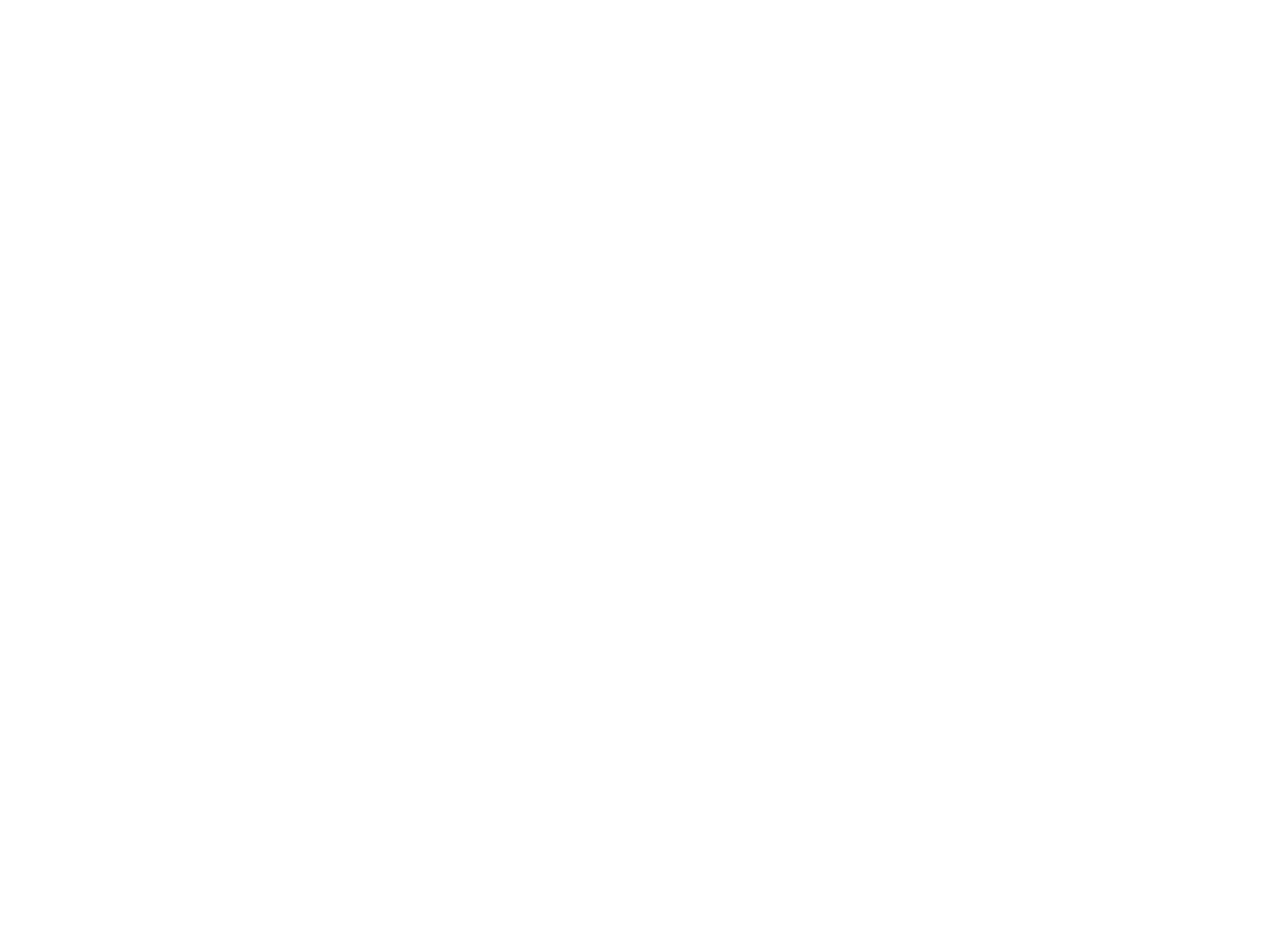
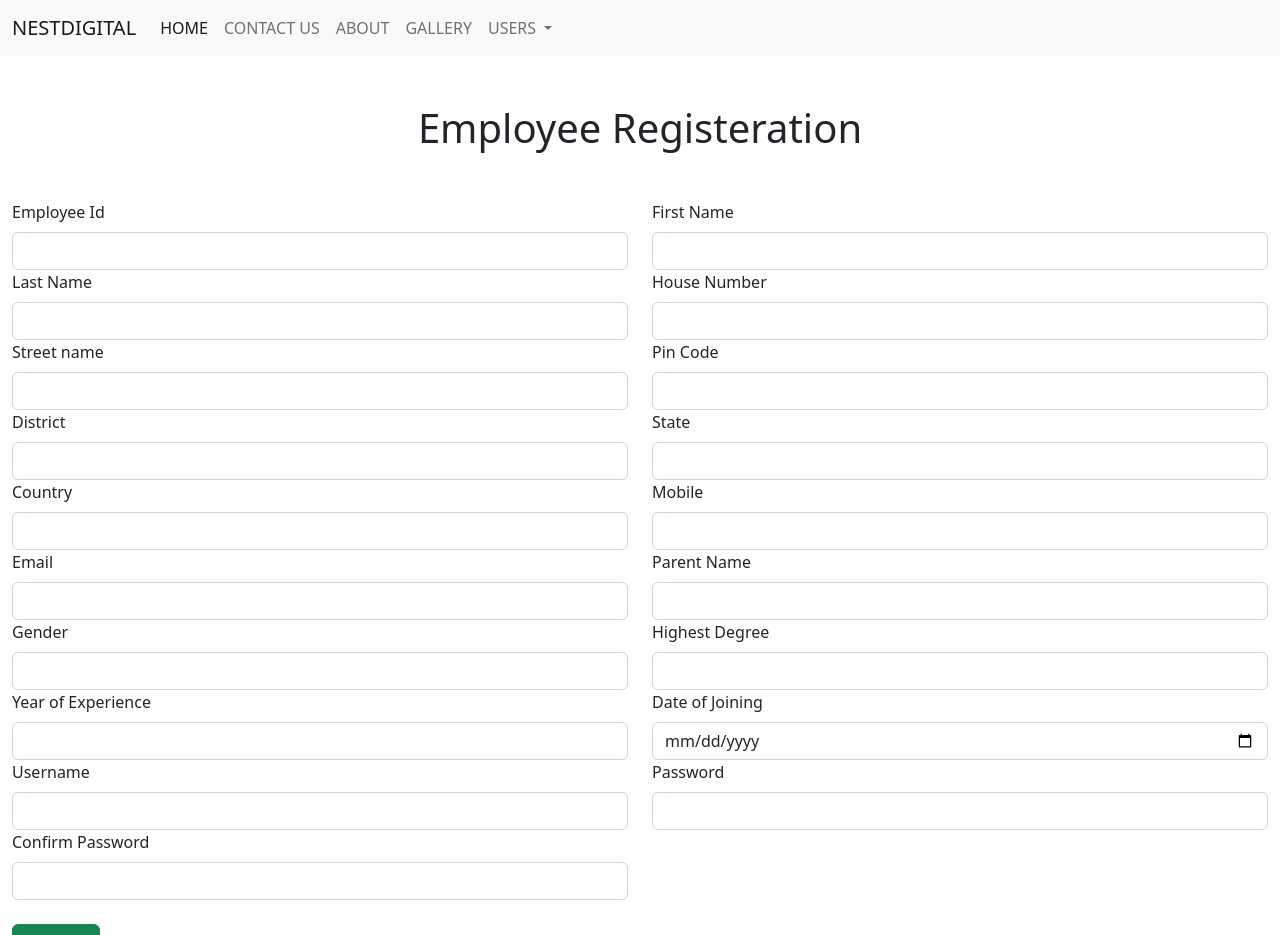
Before and after one commit to goodwinjose26/AngularNestdigitalApp, an Angular app: page /registration in a window 1280 px wide. Before the commit this address led to /. Shown: the top 935 px of the page. Before the commit the page ends 800 px from the top, so only its background shows below. Built offline with nearby package versions, Linux system fonts and the light colour scheme.

Commit message:
register

```diff
--- a/src/app/adminlogin/adminlogin.component.html
+++ b/src/app/adminlogin/adminlogin.component.html
@@ -1,3 +1,5 @@
+<app-homenavbar></app-homenavbar>
+
 <div class="container">
     <div class="row">
         <div class="col col-12 col-sm-12 col-md-12 col-lg-12 col-xl-12 col-xxl-12">
--- a/src/app/employeelogin/employeelogin.component.html
+++ b/src/app/employeelogin/employeelogin.component.html
@@ -1,3 +1,4 @@
+<app-homenavbar></app-homenavbar>
 <div class="container">
     <div class="row">
         <div class="col col-12 col-sm-12 col-md-12 col-lg-12 col-xl-12 col-xxl-12">
@@ -14,6 +15,10 @@
                 <div class="col col-12 col-sm-12 col-md-6 col-lg-6 col-xl-6 col-xxl-6">
                     <button (click)="employeeLoginvalues()" class="btn btn-success">login</button>
                 </div>
+
+                <li >
+                    <a class="nav-link" routerLink="/registration">Registration</a>
+                  </li>
             </div>
         </div>
     </div>
--- /dev/null
+++ b/src/app/registration/registration.component.html
@@ -0,0 +1,94 @@
+<app-homenavbar></app-homenavbar>
+
+<div class="container-fluid">
+    <div class="row">
+        <div class="col col-12 col-sm-12 col-md-12 col-lg-12 col-xl-12 col-xxl-12 mt-5">
+            <div class="col col-12 col-sm-12 col-md-12 col-lg-12 col-xl-12 col-xxl-12 text-center">
+                <h1>Employee Registeration</h1>
+            </div>
+            <div class="row mt-5">
+                <div class="col col-12 col-sm-6 col-md-6 col-lg-6 col-xl-6 col-xxl-6">
+                    <label for="" class="form-label">Employee Id</label>
+                    <input type="text" class="form-control" name="empid" [(ngModel)]="empid">
+                </div>
+                <div class="col col-12 col-sm-6 col-md-6 col-lg-6 col-xl-6 col-xxl-6">
+                    <label for="" class="form-label">First Name</label>
+                    <input type="text" class="form-control" name="firstname" [(ngModel)]="firstname">
+                </div>
+                <div class="col col-12 col-sm-6 col-md-6 col-lg-6 col-xl-6 col-xxl-6">
+                    <label for="" class="form-label">Last Name</label>
+                    <input type="text" class="form-control" name="lastname" [(ngModel)]="lastname">
+                </div>
+                <div class="col col-12 col-sm-6 col-md-6 col-lg-6 col-xl-6 col-xxl-6">
+                    <label for="" class="form-label">House Number</label>
+                    <input type="text" class="form-control" name="houseno" [(ngModel)]="houseno">
+                </div>
+                <div class="col col-12 col-sm-6 col-md-6 col-lg-6 col-xl-6 col-xxl-6">
+                    <label for="" class="form-label">Street name</label>
+                    <input type="text" class="form-control" name="streetname" [(ngModel)]="streetname">
+                </div>
+                <div class="col col-12 col-sm-6 col-md-6 col-lg-6 col-xl-6 col-xxl-6">
+                    <label for="" class="form-label">Pin Code</label>
+                    <input type="text" class="form-control" name="pincode" [(ngModel)]="pincode">
+                </div>
+                <div class="col col-12 col-sm-6 col-md-6 col-lg-6 col-xl-6 col-xxl-6">
+                    <label for="" class="form-label">District</label>
+                    <input type="text" class="form-control" name="district" [(ngModel)]="district">
+                </div>
+                <div class="col col-12 col-sm-6 col-md-6 col-lg-6 col-xl-6 col-xxl-6">
+                    <label for="" class="form-label">State</label>
+                    <input type="text" class="form-control" name="state" [(ngModel)]="state">
+                </div>
+                <div class="col col-12 col-sm-6 col-md-6 col-lg-6 col-xl-6 col-xxl-6">
+                    <label for="" class="form-label">Country</label>
+                    <input type="text" class="form-control" name="country" [(ngModel)]="country">
+                </div>
+                <div class="col col-12 col-sm-6 col-md-6 col-lg-6 col-xl-6 col-xxl-6">
+                    <label for="" class="form-label">Mobile</label>
+                    <input type="text" class="form-control" name="mobile" [(ngModel)]="mobile">
+                </div>
+                <div class="col col-12 col-sm-6 col-md-6 col-lg-6 col-xl-6 col-xxl-6">
+                    <label for="" class="form-label">Email</label>
+                    <input type="text" class="form-control" name="email" [(ngModel)]="email">
+                </div>
+                <div class="col col-12 col-sm-6 col-md-6 col-lg-6 col-xl-6 col-xxl-6">
+                    <label for="" class="form-label">Parent Name</label>
+                    <input type="text" class="form-control" name="parentname" [(ngModel)]="parentname">
+                </div>
+                <div class="col col-12 col-sm-6 col-md-6 col-lg-6 col-xl-6 col-xxl-6">
+                    <label for="" class="form-label">Gender</label>
+                    <input type="text" class="form-control" name="gender" [(ngModel)]="gender">
+                </div>
+                <div class="col col-12 col-sm-6 col-md-6 col-lg-6 col-xl-6 col-xxl-6">
+                    <label for="" class="form-label">Highest Degree</label>
+                    <input type="text" class="form-control" name="degree" [(ngModel)]="degree">
+                </div>
+                <div class="col col-12 col-sm-6 col-md-6 col-lg-6 col-xl-6 col-xxl-6">
+                    <label for="" class="form-label">Year of Experience</label>
+                    <input type="text" class="form-control" name="experience" [(ngModel)]="experience">
+                </div>
+                <div class="col col-12 col-sm-6 col-md-6 col-lg-6 col-xl-6 col-xxl-6">
+                    <label for="" class="form-label">Date of Joining</label>
+                    <input type="date" class="form-control" name="doj" [(ngModel)]="doj">
+                </div>
+                <div class="col col-12 col-sm-6 col-md-6 col-lg-6 col-xl-6 col-xxl-6">
+                    <label for="" class="form-label">Username</label>
+                    <input type="text" class="form-control" name="username" [(ngModel)]="username">
+                </div>
+                <div class="col col-12 col-sm-6 col-md-6 col-lg-6 col-xl-6 col-xxl-6">
+                    <label for="" class="form-label">Password</label>
+                    <input type="password" class="form-control" name="password" [(ngModel)]="password">
+                </div>
+                <div class="col col-12 col-sm-6 col-md-6 col-lg-6 col-xl-6 col-xxl-6">
+                    <label for="" class="form-label">Confirm Password</label>
+                    <input type="password" class="form-control" name="cpassword" [(ngModel)]="cpassword">
+                </div>
+                <div class="col col-12 col-sm-12 col-md-12 col-lg-12 col-xl-12 col-xxl-12 mt-4 ">
+                    <button class="btn btn-success" (click)="readValues()">Register</button>
+                </div>
+                <div class="col col-12 col-sm-12 col-md-12 col-lg-12 col-xl-12 col-xxl-12 mt-4 ">
+                    <button class="btn btn-danger" routerLink="/employeelogin">Employee Login</button>
+                </div>
+            </div>
+    </div>
+</div>
--- /dev/null
+++ b/src/app/registration/registration.component.ts
@@ -0,0 +1,41 @@
+import { Component } from '@angular/core';
+import { Router } from '@angular/router';
+
+@Component({
+  selector: 'app-registration',
+  templateUrl: './registration.component.html',
+  styleUrls: ['./registration.component.css']
+})
+export class RegistrationComponent {
+
+  constructor(private route:Router){}
+  empid=""
+  firstname=""
+  lastname=""
+  houseno=""
+  streetname=""
+  pincode=""
+  district=""
+  state=""
+  country=""
+  mobile=""
+  email=""
+  parentname=""
+  gender=""
+  degree=""
+  experience=""
+  doj=""
+  username=""
+  password=""
+  cpassword=""
+
+
+  readValues=()=>{
+    if(this.password==this.cpassword){
+      alert("Registered Successfully")
+      this.route.navigate(["/employeelogin"])
+    }else{
+      alert("Password and confirm password not match")
+    }
+  }
+}
```
Also changed, not shown: src/app/app.module.ts (+8 -2 lines), src/app/registration/registration.component.css (added).
